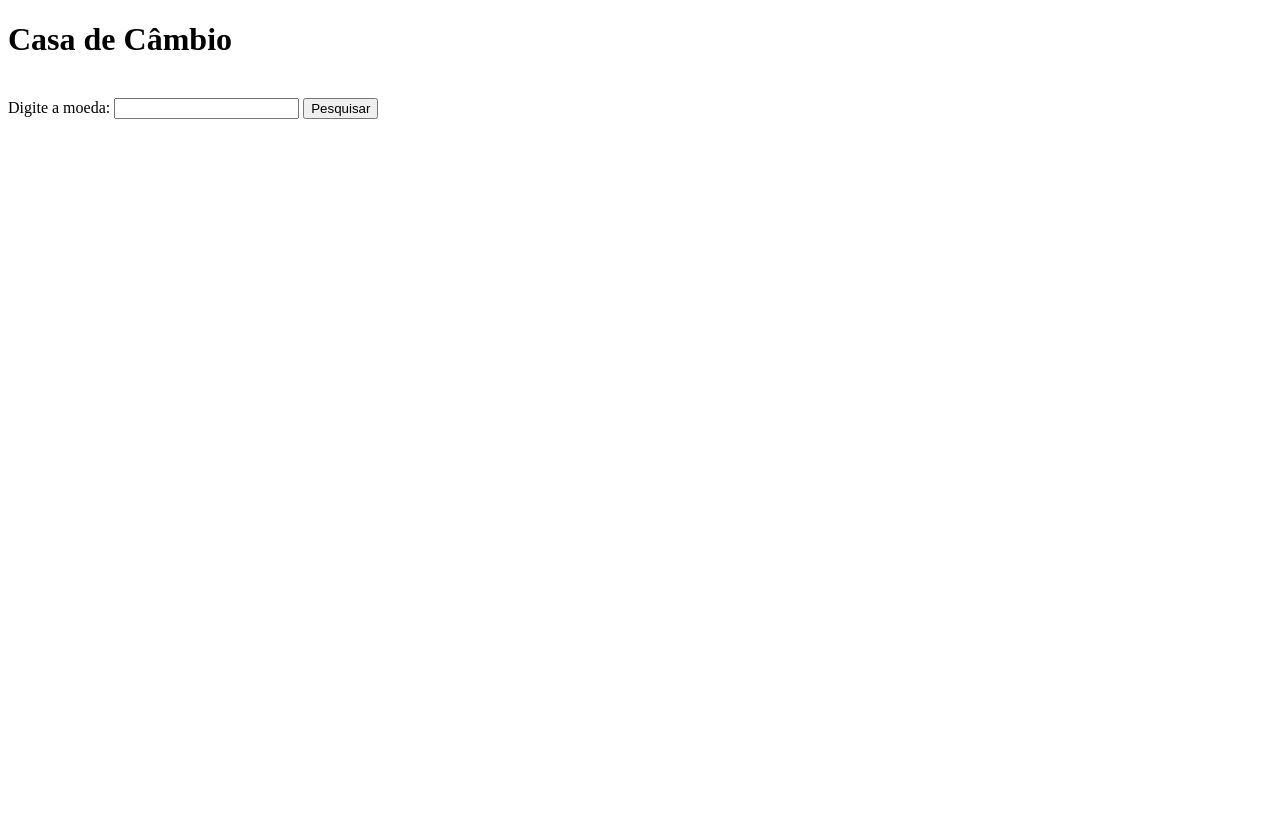
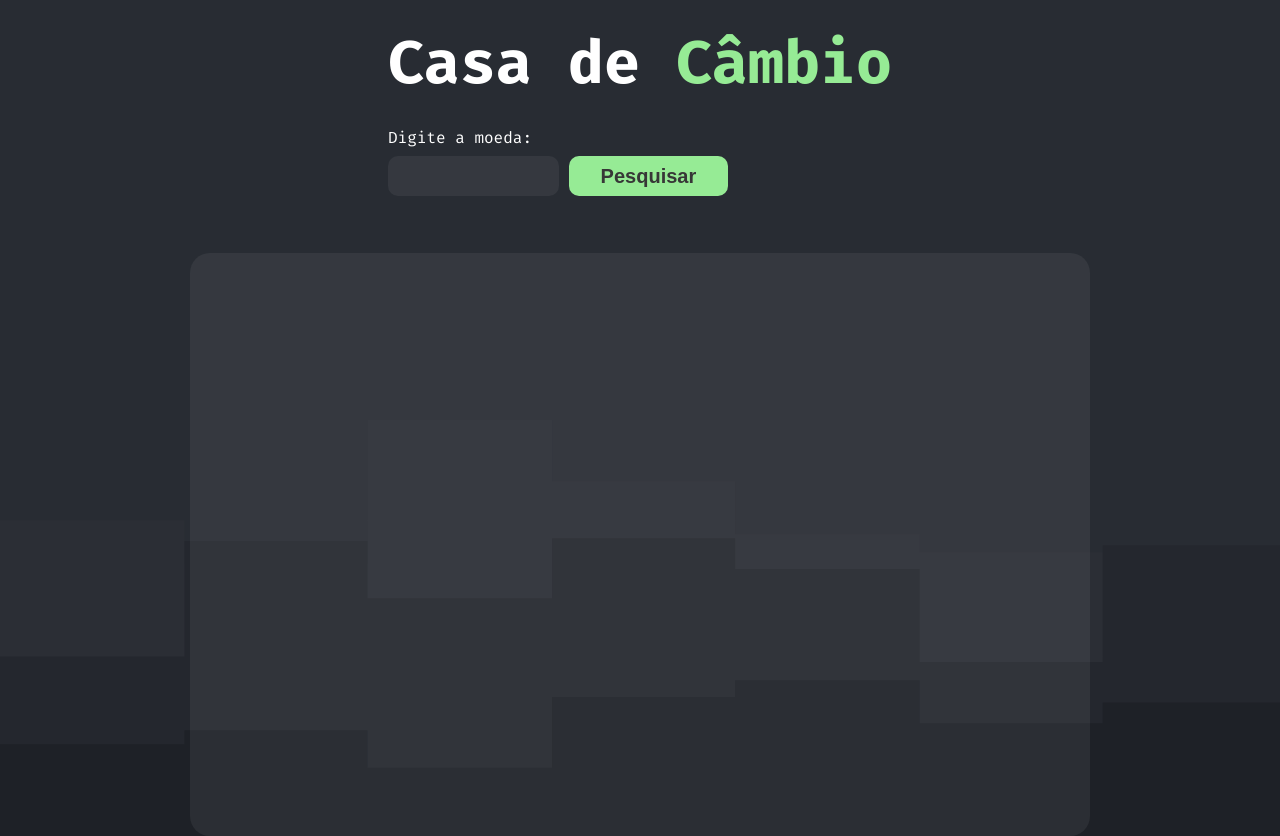
Before and after one commit to carolinasouza0/casa-de-cambio, a website built with Vite: page index.html in a window 1280 px wide. Before the commit the page ends 800 px from the top, so only its background shows below. Built offline with nearby package versions, Linux system fonts and the light colour scheme; some packages are replaced by stand-ins of ours.

Commit message:
feat: add style

```diff
--- a/index.html
+++ b/index.html
@@ -5,20 +5,23 @@
   <meta charset="UTF-8">
   <meta http-equiv="X-UA-Compatible" content="IE=edge">
   <meta name="viewport" content="width=device-width, initial-scale=1.0">
-  <title>Document</title>
+  <title>Casa de Câmbio</title>
 </head>
 
 <body>
   <header>
-    <h1>Casa de <span>Câmbio<span></h1>
-    <br>
-    <label for="">Digite a moeda:</label>
-    <input id="inputCoin" type="text">
-    <button id="btnSearch">Pesquisar</button>
+    <div class="align-h1">
+      <h1>Casa de <span>Câmbio<span></h1>
+    </div>
+    <form action="">
+      <label for="">Digite a moeda:</label>
+      <input id="inputCoin" type="text">
+      <button id="btnSearch">Pesquisar</button>
+    </form>
   </header>
   <main>
+    <h2 id="title"></h2>
     <div id="exchangeBoard">
-      <h2 id="title"></h2>
       <ul id="lista"></ul>
     </div>
   </main>
--- a/src/main.js
+++ b/src/main.js
@@ -7,7 +7,8 @@ const input = document.querySelector('#inputCoin');
 const btn = document.querySelector('#btnSearch');
 const listOfExchange = document.querySelector('#lista');
 
-const display = () => {
+const display = (event) => {
+  event.preventDefault();
   const searchedCoin = (input.value).toUpperCase();
   listOfExchange.innerHTML = '';
 
--- a/src/style.css
+++ b/src/style.css
@@ -0,0 +1,142 @@
+@import url('https://fonts.googleapis.com/css2?family=Fira+Code:wght@400;500;600;700&display=swap');
+
+* {
+  margin: 0;
+  padding: 0;
+  box-sizing: border-box;
+}
+
+:root {
+  --green: #96EB95;
+  --grey: rgba(255, 255, 255, 0.06);
+  --grey2:  rgba(0, 0, 0, 0.2);
+  --yellow: #FFE713;
+}
+
+body {
+  background-image: url('../assets/Group\ 2.svg');
+  background-repeat: no-repeat;
+  background-size: cover;
+  font-family: 'Fira Code';
+  min-height: 100vh;
+  max-width: 1280px;
+  display: flex;
+  flex-direction: column;
+  align-items: center;
+}
+
+header {
+  display: flex;
+  flex-direction: column;
+  margin-bottom: 57px;
+}
+
+form {
+  color: white;
+}
+
+label {
+  display: block;
+  margin-bottom: 0.5rem;
+  color: white;
+}
+
+#inputCoin {
+  width: 171px;
+  height: 40px;
+  border-radius: 10px;
+  background: var(--grey);
+  color: white;
+}
+
+input, button {
+  height: 40px;
+  border-radius: 10px;
+  font-size: 20px;
+  outline: none;
+  border: none;
+}
+
+#btnSearch {
+  background-color: var(--green);
+  padding: 0.5rem 2rem;
+  font-weight: 700;
+  color: #373737;
+}
+
+#btnSearch:hover {
+  background-color: #65a372;
+}
+
+div {
+  display: flex;
+}
+
+header > div > h1 {
+  color: white;
+  font-style: normal;
+  font-weight: 700;
+  font-size: 60px;
+  line-height: 79px;
+  margin: 1.5rem 0;
+}
+
+header > div > h1 > span {
+  color: var(--green);
+}
+
+header > label {
+  font-style: normal;
+  font-weight: 400;
+  font-size: 12px;
+  line-height: 16px;
+  color: #FFFFFF;
+}
+
+main {
+  width: 900px;
+  height: 583px;
+  background-color: var(--grey);
+  display: flex;
+  flex-direction: column;
+  align-items: center;
+  border-radius: 20px;
+  color: white;
+  margin: 0 auto;
+  padding: 1rem;
+}
+
+h2 {
+  color: white;
+  text-align: center;
+  margin-bottom: 1rem;
+}
+
+#exchangeBoard {
+  display: flex;
+  flex-direction: column;
+}
+
+#lista {
+  display: flex;
+  flex-wrap: wrap;
+  justify-content: space-between;
+  list-style-type: none;
+  overflow-y: auto;
+  gap: 22px;
+  height: 500px;
+}
+
+.list-coin {
+  width: 150px;
+  height: 44px;
+  border-radius: 5px;
+  background-color: var(--grey2);
+  display: flex;
+  justify-content: space-around;
+  align-items: center;
+}
+
+#lista > li > span {
+  color: var(--yellow);
+}
```
Also changed, not shown: assets/Group 2.svg (added).
